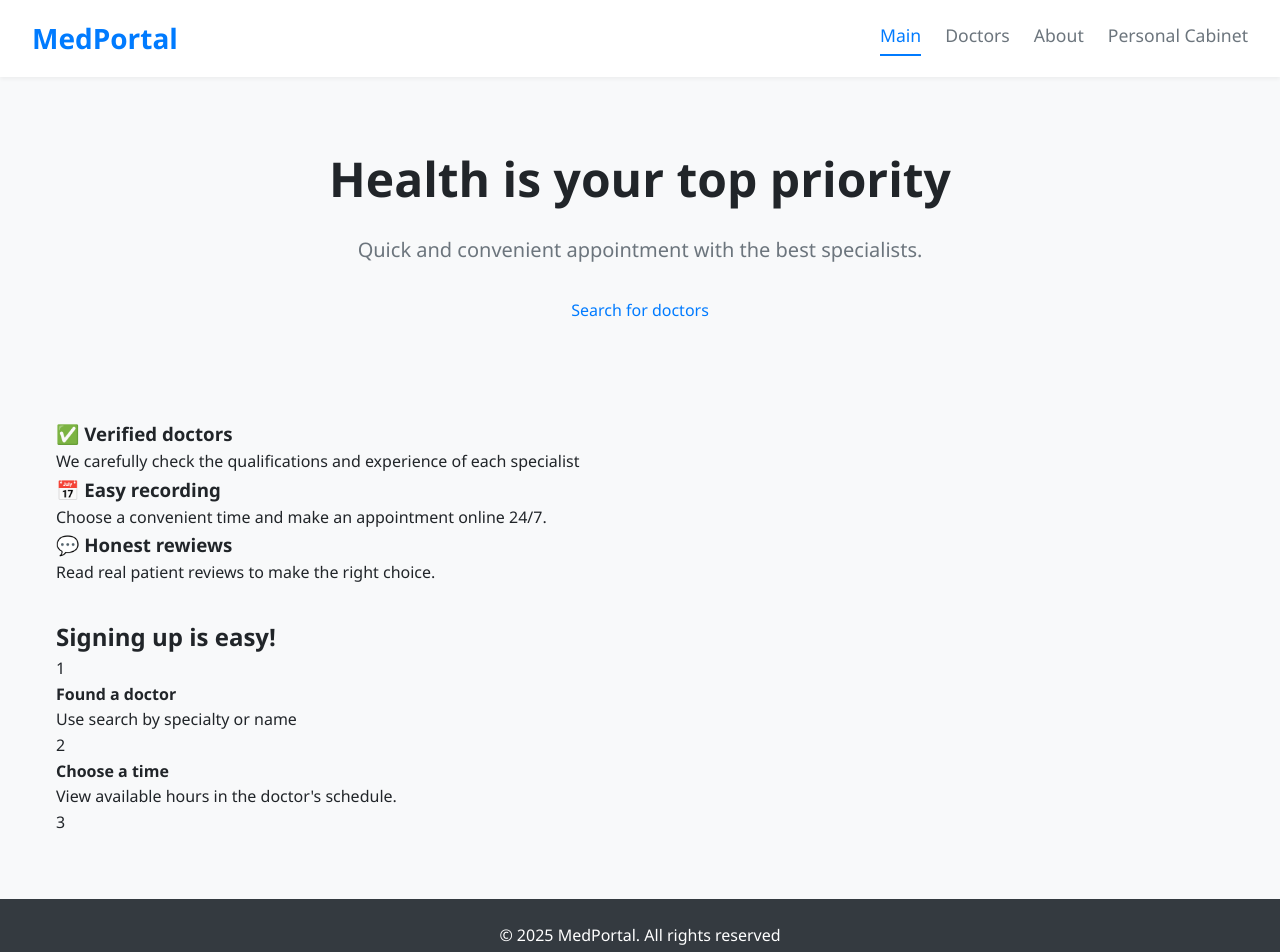
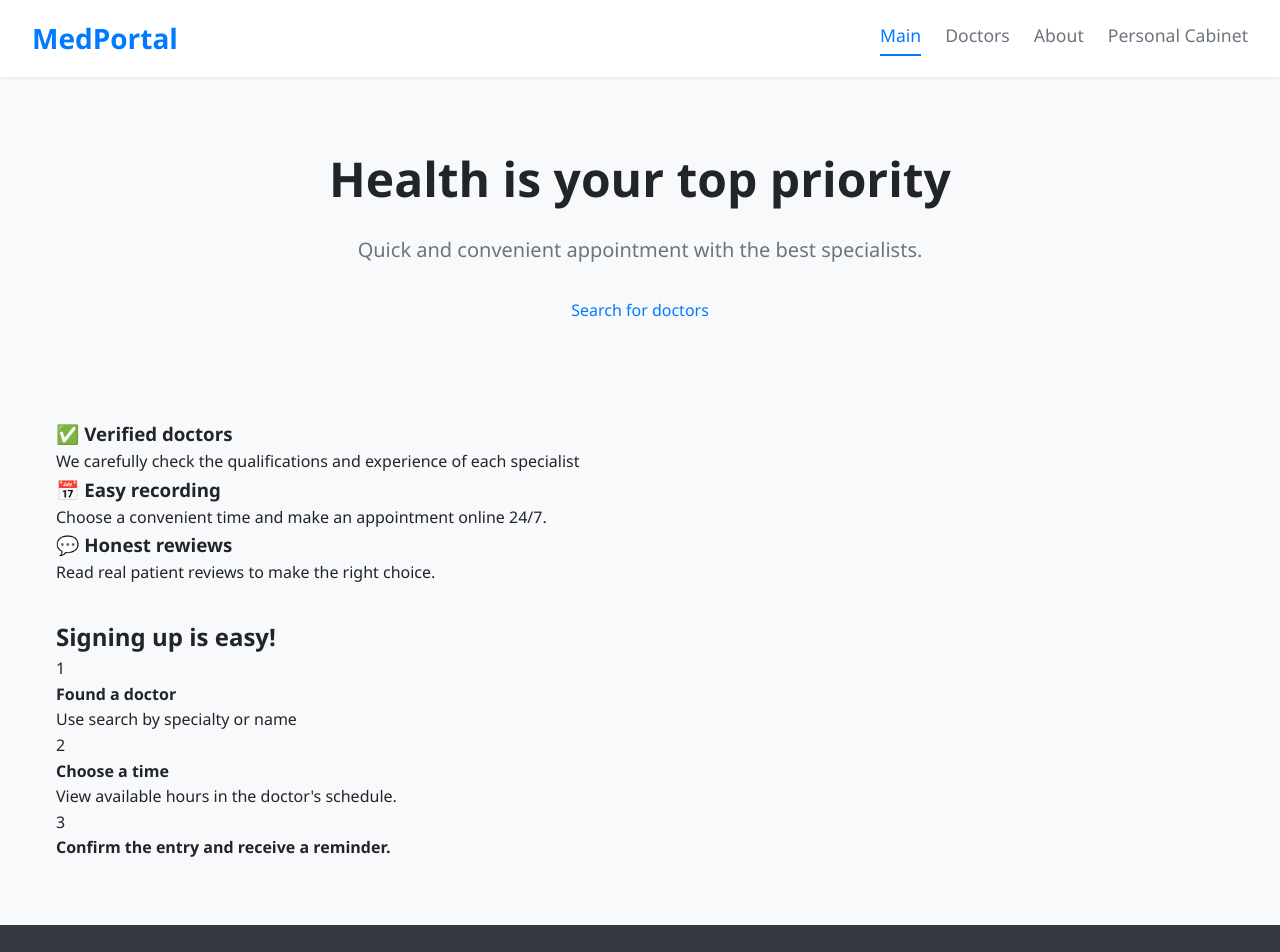
Before and after one commit to Cauteros974/medical-portal, a React (Vite) app: page / in a window 1280 px wide. Shown: the top 952 px of the page. Built offline with nearby package versions, Linux system fonts and the light colour scheme.

Commit message:
Update HomePage.jsx

```diff
--- a/src/pages/HomePage.jsx
+++ b/src/pages/HomePage.jsx
@@ -44,7 +44,7 @@ const HomePage = () => {
                     </div>
                     <div className="step">
                         <div className="step-number">3</div>
-                        <h4></h4>
+                        <h4>Confirm the entry and receive a reminder.</h4>
                     </div>
                 </div>
             </section>
```
